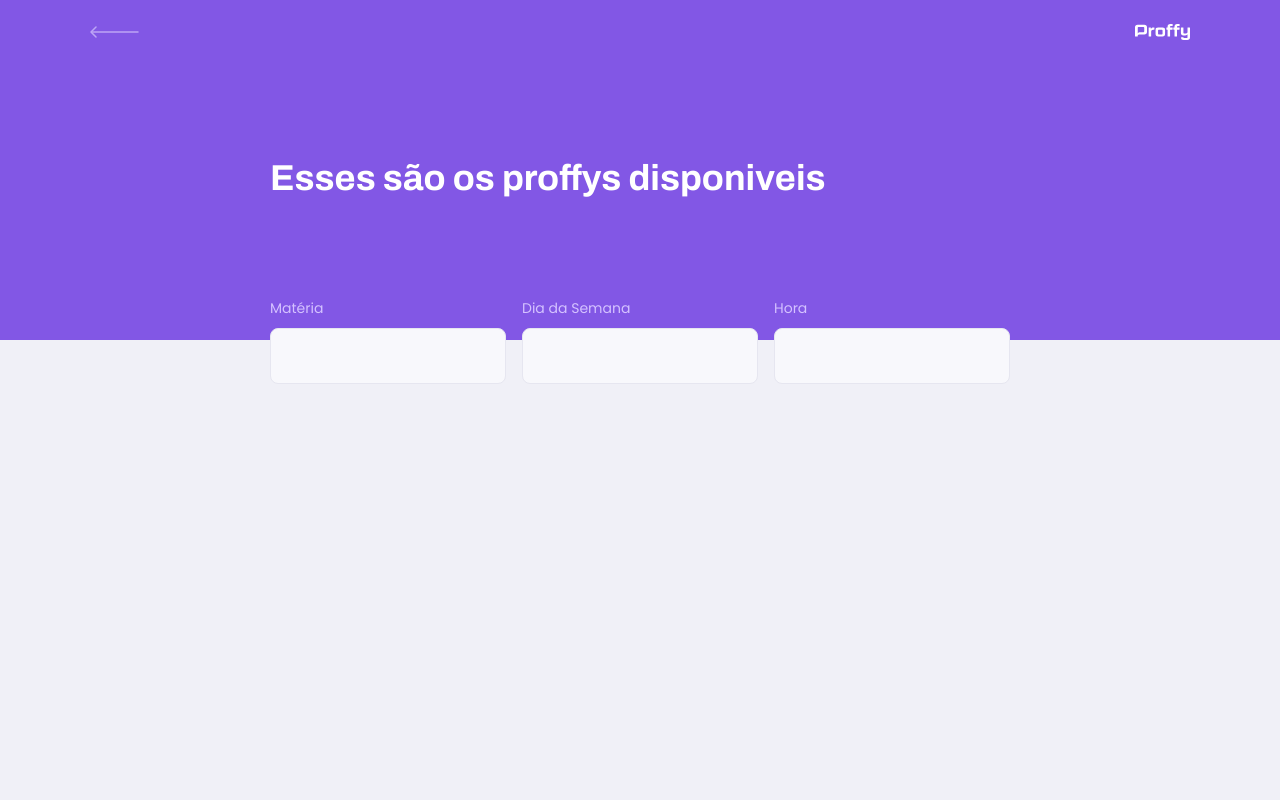
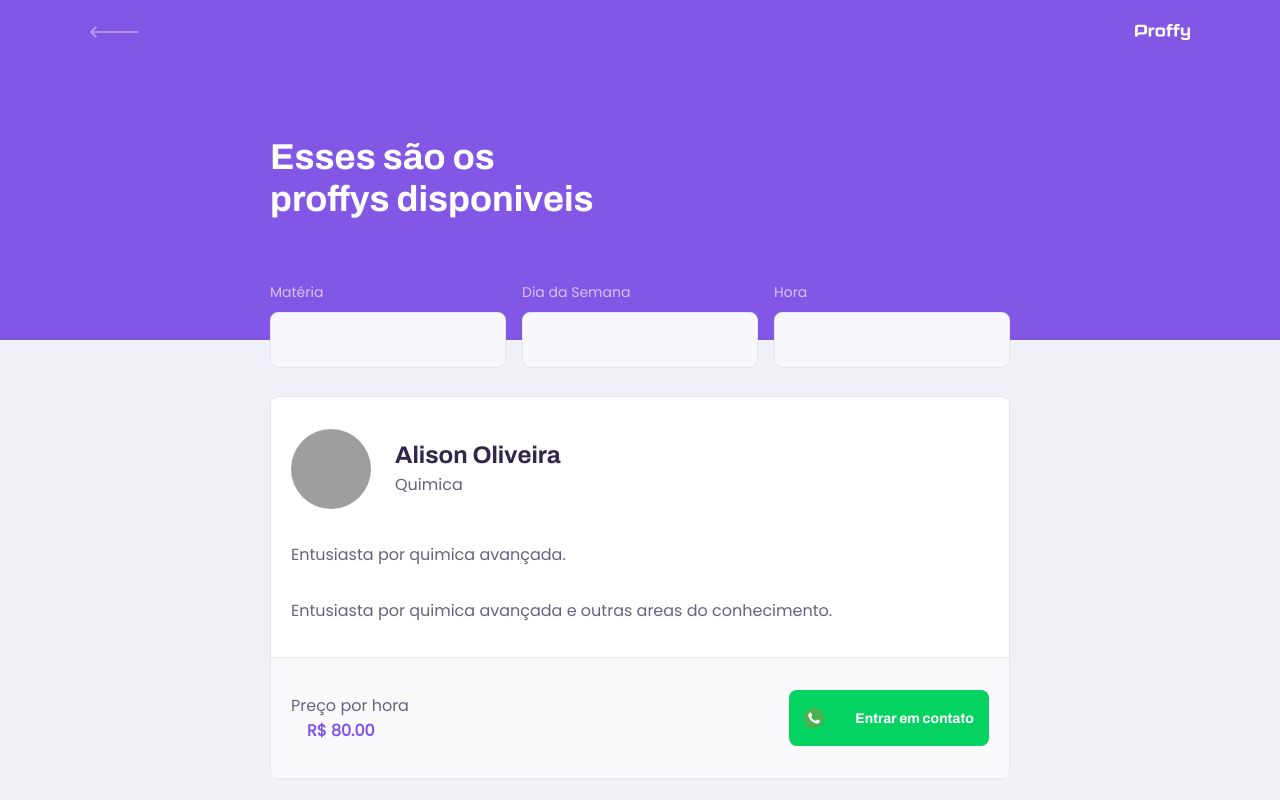
Before and after one commit to amaziero/next-level-weeek-1, a React (Create React App) app in the folder Next Level Week - 2/Boost/web/: page /study in a window 1280 px wide. Shown: the top 800 px of the page. Built offline with nearby package versions, Linux system fonts and the light colour scheme; grey boxes are pictures that could not be loaded.

Commit message:
teacher items response

```diff
--- a/Next Level Week - 2/Boost/web/src/assets/styles/global.css
+++ b/Next Level Week - 2/Boost/web/src/assets/styles/global.css
@@ -48,6 +48,7 @@ input,
 button,
 textarea {
   font: 500 1.6rem Poppins;
+  color: var(--color-text-base);
 }
 
 .container {
--- a/Next Level Week - 2/Boost/web/src/components/PageHeader/styles.css
+++ b/Next Level Week - 2/Boost/web/src/components/PageHeader/styles.css
@@ -59,4 +59,7 @@
     justify-content: center;
     align-items: flex-start;
   }
+  .page-header .header-content strong {
+    max-width: 350px;
+  }
 }
--- /dev/null
+++ b/Next Level Week - 2/Boost/web/src/components/TeacherItem/index.tsx
@@ -0,0 +1,42 @@
+import React from "react";
+import whastappIcon from "../../assets/images/icons/whatsapp.svg";
+
+import "./styles.css";
+
+function TeacherItem() {
+  return (
+    <main>
+      <article className="teacher-item">
+        <header>
+          <img
+            src="https://scontent-gru1-1.xx.fbcdn.net/v/t31.0-1/p200x200/21125422_1649165188531114_1742730039810031684_o.jpg?_nc_cat=104&_nc_sid=7206a8&_nc_eui2=AeH4txtaVcsv-d_kxfrKzJt81U6Vd1qx9nPVTpV3WrH2czocd-1E4DFDcpfHZc7ghLvhReu0Sf5IpD57KEdKz-7V&_nc_ohc=R_UTrFLsMOMAX8FdHQb&_nc_ht=scontent-gru1-1.xx&_nc_tp=6&oh=67ff97bc9f21556e40ddec0aa07c4159&oe=5F4E3B84"
+            alt="Alison Maziero"
+          />
+          <div>
+            <strong>Alison Oliveira</strong>
+            <span>Quimica</span>
+          </div>
+        </header>
+        <p>
+          Entusiasta por quimica avançada.
+          <br />
+          <br />
+          Entusiasta por quimica avançada e outras areas do conhecimento.
+        </p>
+        <footer>
+          <p>
+            Preço por hora
+            <strong>R$ 80.00</strong>
+          </p>
+
+          <button type="button">
+            <img src={whastappIcon} alt="WhatsApp" />
+            Entrar em contato
+          </button>
+        </footer>
+      </article>
+    </main>
+  );
+}
+
+export default TeacherItem;
--- /dev/null
+++ b/Next Level Week - 2/Boost/web/src/components/TeacherItem/styles.css
@@ -0,0 +1,76 @@
+.teacher-item {
+  background: var(--color-box-base);
+  border: 1px solid var(--color-line-in-white);
+  border-radius: 0.8rem;
+  margin-top: 2.4rem;
+  overflow: hidden;
+}
+
+.teacher-item header {
+  padding: 3.2rem 2rem;
+  display: flex;
+  align-items: center;
+}
+
+.teacher-item header img {
+  width: 8rem;
+  height: 8rem;
+  border-radius: 50%;
+}
+
+.teacher-item header div {
+  margin-left: 2.4rem;
+}
+
+.teacher-item header div strong {
+  font: 700 2.4rem Archivo;
+  display: block;
+  color: var(--color-text-title);
+}
+
+.teacher-item header div span {
+  font-size: 1.6rem;
+  display: block;
+  margin-top: 0.4rem;
+}
+
+.teacher-item > p {
+  padding: 0 2rem;
+  font-size: 1.6rem;
+  line-height: 2.8rem;
+}
+
+.teacher-item footer {
+  padding: 3.2rem 2rem;
+  background: var(--color-box-footer);
+  border-top: 1px solid var(--color-line-in-white);
+  margin-top: 3.2rem;
+  display: flex;
+  align-items: center;
+  justify-content: space-between;
+}
+
+.teacher-item footer p strong {
+  color: var(--color-primary);
+  font-size: 1.6rem;
+  display: block;
+}
+
+.teacher-item footer button {
+  width: 20rem;
+  height: 5.6rem;
+  background: var(--color-secundary);
+  color: var(--color-button-text);
+  border: 0;
+  border-radius: 0.8rem;
+  cursor: pointer;
+  font: 700 1.4rem Archivo;
+  display: flex;
+  align-items: center;
+  justify-content: space-evenly;
+  transition: 0.2s;
+}
+
+.teacher-item footer button:hover {
+  background: var(--color-secundary-dark);
+}
--- a/Next Level Week - 2/Boost/web/src/pages/TeacherList/index.tsx
+++ b/Next Level Week - 2/Boost/web/src/pages/TeacherList/index.tsx
@@ -1,7 +1,9 @@
 import React from "react";
 import PageHeader from "../../components/PageHeader";
+
 import "../../assets/styles/global.css";
 import "./styles.css";
+import TeacherItem from "../../components/TeacherItem";
 
 function TeacherList() {
   return (
@@ -24,6 +26,13 @@ function TeacherList() {
           </div>
         </form>
       </PageHeader>
+      <TeacherItem />
+      <TeacherItem />
+      <TeacherItem />
+      <TeacherItem />
+      <TeacherItem />
+      <TeacherItem />
+      <TeacherItem />
     </div>
   );
 }
--- a/Next Level Week - 2/Boost/web/src/pages/TeacherList/styles.css
+++ b/Next Level Week - 2/Boost/web/src/pages/TeacherList/styles.css
@@ -46,6 +46,11 @@
   bottom: 0;
 }
 
+#page-teacher-list main {
+  margin: 3.2rem auto;
+  width: 90%;
+}
+
 @media (min-width: 700px) {
   #page-teacher-list {
     max-width: 100%;
@@ -56,10 +61,40 @@
     grid-template-columns: 1fr 1fr 1fr;
     column-gap: 16px;
     position: absolute;
-    bottom: -44px;
+    bottom: -28px;
   }
 
   #search-teachers .input-block + .input-block {
     margin-top: 0;
   }
+
+  #page-teacher-list main {
+    padding: 3.2rem 0;
+    max-width: 740px;
+    margin: 0 auto;
+  }
+
+  .teacher-item header,
+  .teacher-item footer {
+    padding: 3.2rem;
+  }
+
+  .teacher-item > p {
+    padding: 0 3.2rem;
+  }
+
+  .teacher-item footer p strong {
+    display: initial;
+    margin-left: 1.6rem;
+  }
+
+  .teacher-item footer button {
+    width: 245px;
+    font-size: 1.6rem;
+    justify-content: center;
+  }
+
+  .teacher-item footer button img {
+    margin-right: 1.6rem;
+  }
 }
```
